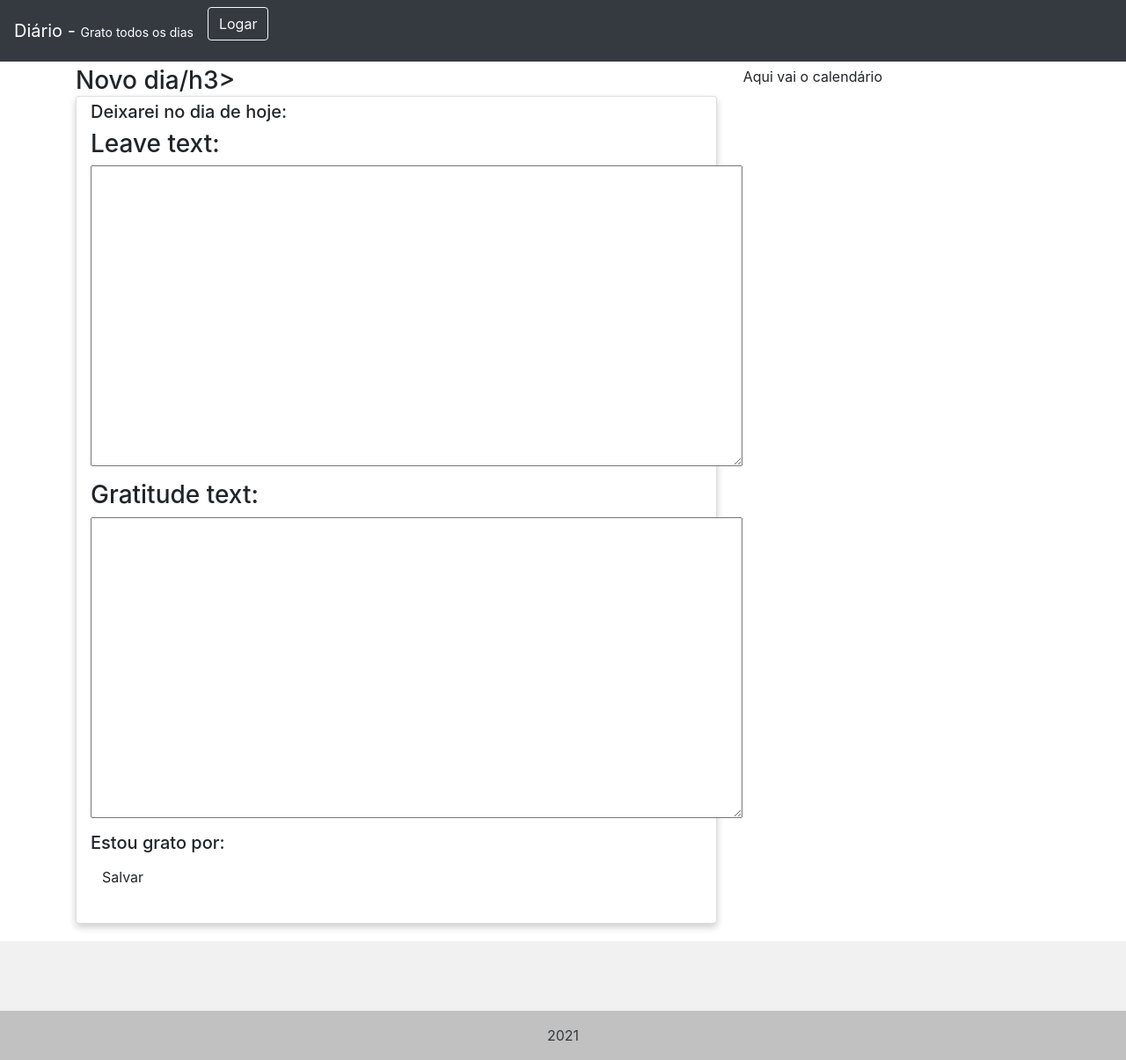
After one commit to adrienschmitz-zz/djangoDiaryWebsite, a Django app: page /day/new/ in a window 1280 px wide. The commit adds this page. Shown: the whole page at 88% size. Run offline with Django 3.2, Linux system fonts and the light colour scheme; some libraries are stand-ins or nearby versions.

Commit message:
Added views to create/edit diario day inside the site

```diff
--- /dev/null
+++ b/meusite/diario/forms.py
@@ -0,0 +1,9 @@
+from django import forms
+from .models import Day
+
+
+class DayForm(forms.ModelForm):
+
+    class Meta:
+        model = Day
+        fields = ('leave_text', 'gratitude_text',)
--- a/meusite/diario/static/css/diario.css
+++ b/meusite/diario/static/css/diario.css
@@ -5,6 +5,10 @@
 h2 {
   margin-top: 20px;
   margin-left: 20px;
+}
+
+.new-day {
+  display: block;
 }
 
 .card {
@@ -18,14 +22,13 @@ h2 {
 }
 
 .container {
-  display:block
+  display: block;
   text-align: justify;
   padding: 5px 16px;
 }
 
 .leave_text,
 .gratitude_text {
-
   overflow: hidden;
   text-overflow: ellipsis;
   white-space: nowrap;
--- a/meusite/diario/templates/diario/base.html
+++ b/meusite/diario/templates/diario/base.html
@@ -6,16 +6,18 @@
     <link rel="stylesheet" href="https://stackpath.bootstrapcdn.com/bootstrap/4.4.1/css/bootstrap.min.css"
         integrity="sha384-Vkoo8x4CGsO3+Hhxv8T/Q5PaXtkKtu6ug5TOeNV6gBiFeWPGFN9MuhOf23Q9Ifjh" crossorigin="anonymous">
     <link rel="stylesheet" href="{% static 'css/diario.css' %}">
+
 </head>
 
 <body>
     <header>
+
         <nav class="navbar navbar-expand-lg navbar-dark bg-dark">
-            <a class="navbar-brand" href="#">Diário - <span>Grato todos os dias</span></a>
+            <a class="navbar-brand" href="/">Diário - <span>Grato todos os dias</span></a>
             <section class="">
                 <p class="d-flex justify-content-right align-items-right">
                     <button type="button" class="btn btn-outline-light btn-rounded">
-                        Sign up!
+                        Logar
                     </button>
                 </p>
             </section>
@@ -26,16 +28,19 @@
             <div class="collapse navbar-collapse" id="navbarNav">
             </div>
         </nav>
+
     </header>
 
     <div class="container">
         <div class="row">
             <div class="col-8">
+
                 {% block content %}
                 {% endblock %}
             </div>
             <div class="col-4">
                 <p>Aqui vai o calendário</p>
+
             </div>
         </div>
     </div>
--- a/meusite/diario/templates/diario/day_detail.html
+++ b/meusite/diario/templates/diario/day_detail.html
@@ -3,6 +3,12 @@
 <h3>Esse foi o seu dia</h3>
 <div class="card">
     <div class="container">
+        <div class="new-day">
+            {% is user.is_authenticated %}
+            <a href="{% url 'day_edit' pk=day.pk %}" class="btn btn-info"><span class="glyphicon glyphicon-plus">Editar
+                    dia</span></a>
+            {% endif %}
+        </div>
         <p>{{day.created_date}}</p>
         <h5>Deixarei no dia de hoje:</h5>
         <div class="leave_text_complete">
--- /dev/null
+++ b/meusite/diario/templates/diario/day_edit.html
@@ -0,0 +1,14 @@
+{% extends 'diario/base.html' %}
+
+{% block content %}
+<h3>Novo dia/h3>
+    <div class="card">
+        <div class="container">
+            <h5>Deixarei no dia de hoje:</h5>
+            <form method="POST" class="post-form">{% csrf_token %}
+                {{ form.as_p}} <h5>Estou grato por:</h5>
+                <button type="submit" class="save btn btn-default">Salvar</button>
+            </form>
+        </div>
+    </div>
+    {% endblock %}
--- a/meusite/diario/templates/diario/day_list.html
+++ b/meusite/diario/templates/diario/day_list.html
@@ -1,5 +1,11 @@
 {% extends "diario/base.html" %}
 {% block content %}
+<div class="new-day">
+    {% if user.is_authenticated %}
+    <a href="{% url 'day_new' %}" class="btn btn-info"><span class="glyphicon glyphicon-plus">Novo
+            dia</span></a>
+    {% endif %}
+</div>
 <h3>Sua trajetoria</h3>
 {%for day in days%}
 <a href="{% url 'day_detail' pk=day.pk %}" class="fill-div">
--- a/meusite/diario/urls.py
+++ b/meusite/diario/urls.py
@@ -5,4 +5,6 @@ urlpatterns = [
     path('', views.day_list, name='day_list'),
     path("update_server/", views.update, name="update"),
     path('day/<int:pk>/', views.day_detail, name='day_detail'),
+    path('day/new/', views.day_new, name='day_new'),
+    path('day/<int:pk>/edit', views.day_edit, name='day_edit'),
 ]
--- a/meusite/diario/views.py
+++ b/meusite/diario/views.py
@@ -1,9 +1,10 @@
-from django.shortcuts import render, get_object_or_404
+from django.shortcuts import render, get_object_or_404, redirect
 import git
 from django.http import HttpResponse
 from django.views.decorators.csrf import csrf_exempt
 from .models import Day
 from django.utils import timezone
+from .forms import DayForm
 
 
 def day_list(request):
@@ -20,7 +21,37 @@ def day_detail(request, pk):
     return render(request, "diario/day_detail.html", {'day': day})
 
 
+def day_new(request):
+    if request.method == "POST":
+        form = DayForm(request.POST)
+        if form.is_valid():
+            day = form.save(commit=False)
+            day.author = request.user
+            day.published_date = timezone.now()
+            day.save()
+            return redirect('day_detail', pk=day.pk)
+    else:
+        form = DayForm()
+    return render(request, 'diario/day_edit.html', {'form': form})
+
+
+def day_edit(request, pk):
+    day = get_object_or_404(Day, pk=pk)
+    if request.method == "POST":
+        form = DayForm(request.POST, instance=day)
+        if form.is_valid():
+            day = form.save(commit=False)
+            day.author = request.user
+            day.published_date = timezone.now()
+            day.save()
+            return redirect('day_detail', pk=day.pk)
+    else:
+        form = DayForm(instance=day)
+    return render(request, 'diario/day_edit.html', {'form': form})
+
 # Git Webhook
+
+
 @csrf_exempt
 def update(request):
     if request.method == "POST":
```
